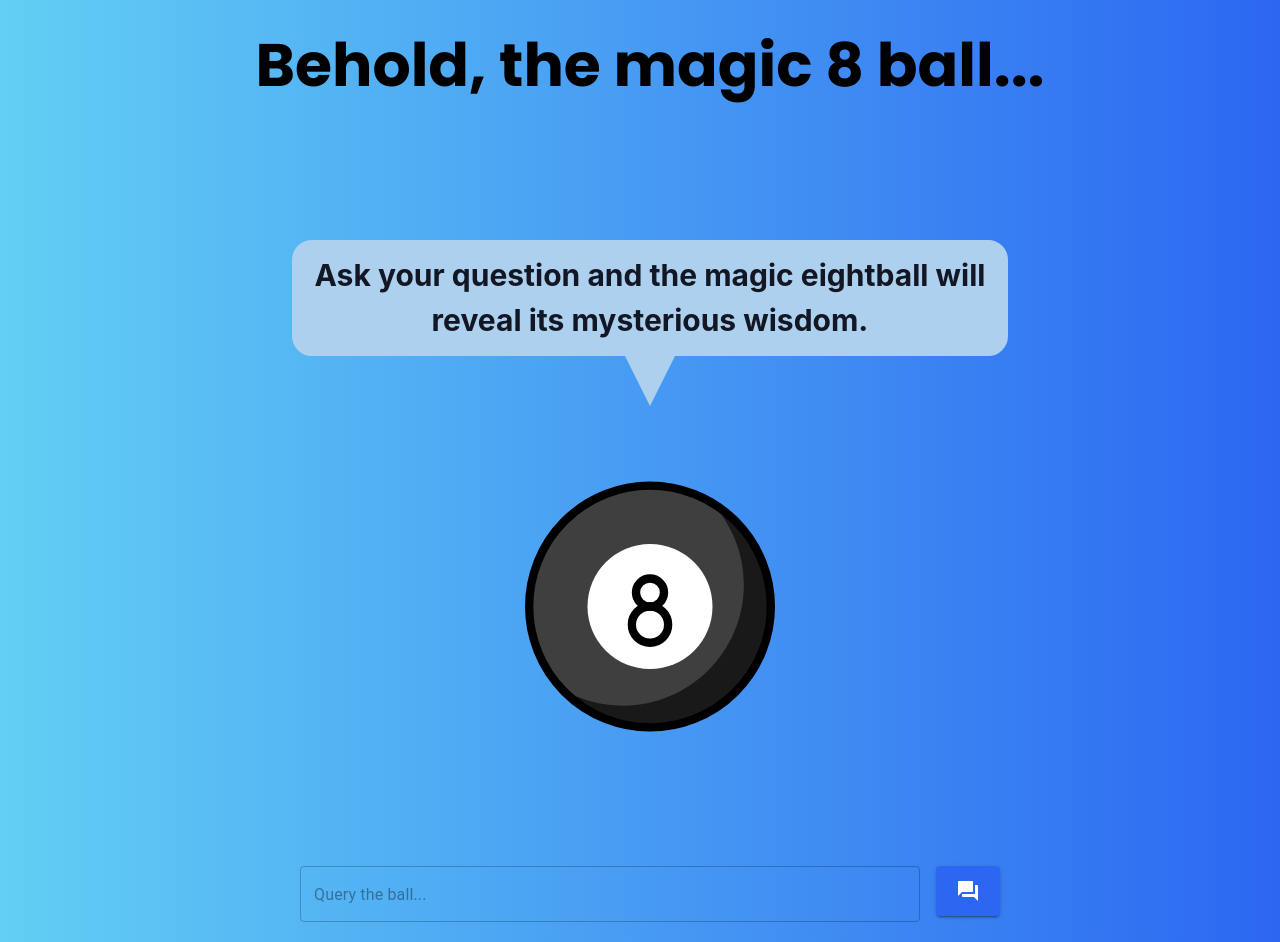
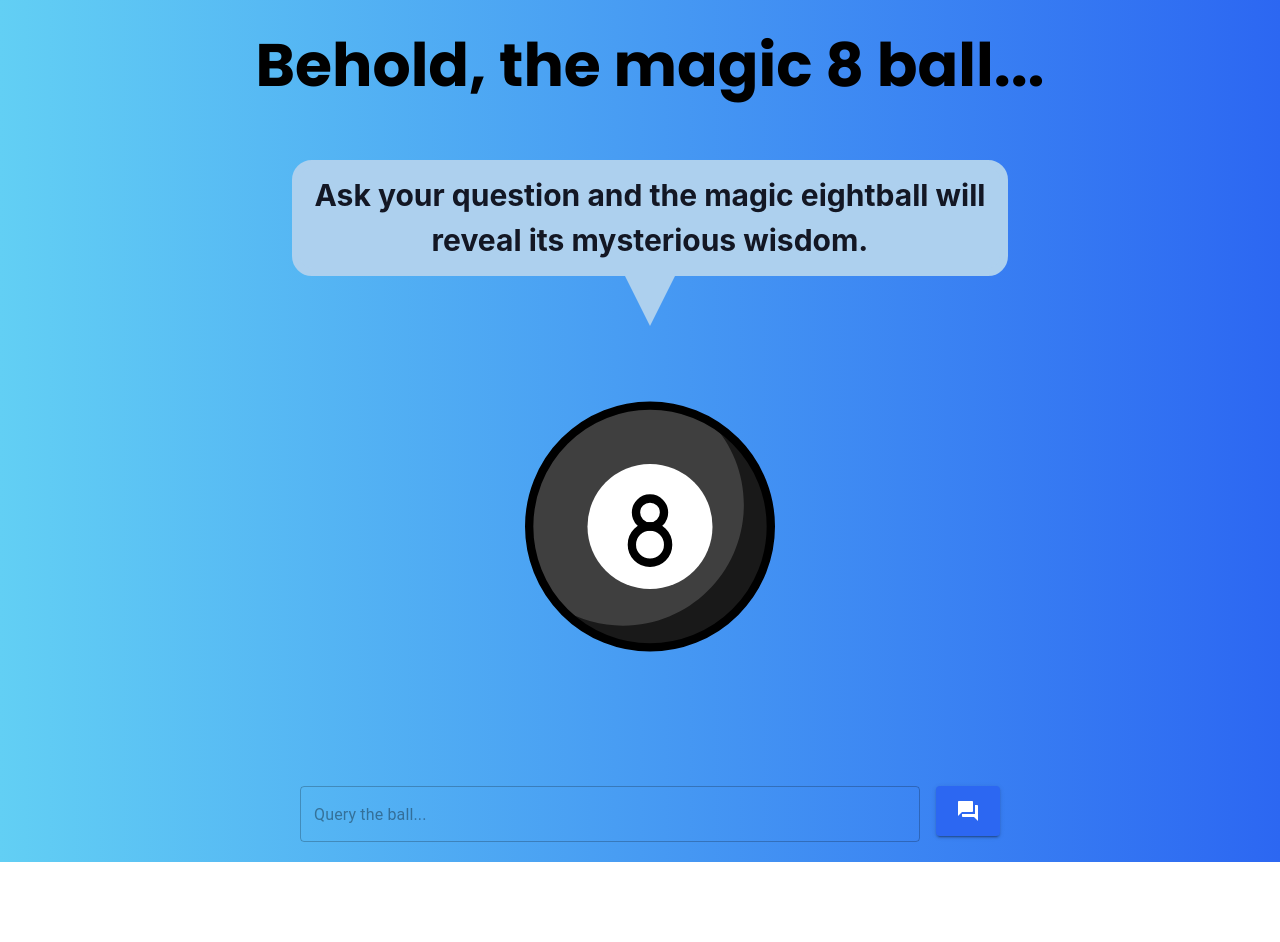
Before and after one commit to jayjay19630/magic-8-ball-app, a React (Vite) app: page / in a window 1280 px wide. After the commit the page ends 862 px from the top, so only its background shows below. Built offline with nearby package versions, Linux system fonts and the light colour scheme.

Commit message:
Reduce margin of ball container

```diff
--- a/src/components/general/EightBall/BallStyles/CowboyHat.tsx
+++ b/src/components/general/EightBall/BallStyles/CowboyHat.tsx
@@ -10,7 +10,7 @@ export const CowboyHat = () => (
     xmlns="http://www.w3.org/2000/svg"
     xmlnsXlink="http://www.w3.org/1999/xlink"
   >
-    <g transform="translate(5, -48)">
+    <g transform="translate(5, -46)">
       <path
         className="st2"
         d="M66.3,85.6c-0.6-0.4-1.4-0.3-2,0.1c-0.6,0.4-0.8,0.9-0.9,1.6c0.2,0.5,0.4,1,0.9,1.3c0.5,0.4,1.3,0.6,2,0.3   C67.4,88.4,67.3,86.3,66.3,85.6z"
--- a/src/pages/Profile/profile.css
+++ b/src/pages/Profile/profile.css
@@ -6,5 +6,5 @@
 }
 
 .ball-container {
-  margin-top: 100px;
+  margin-top: 20px;
 }
```
